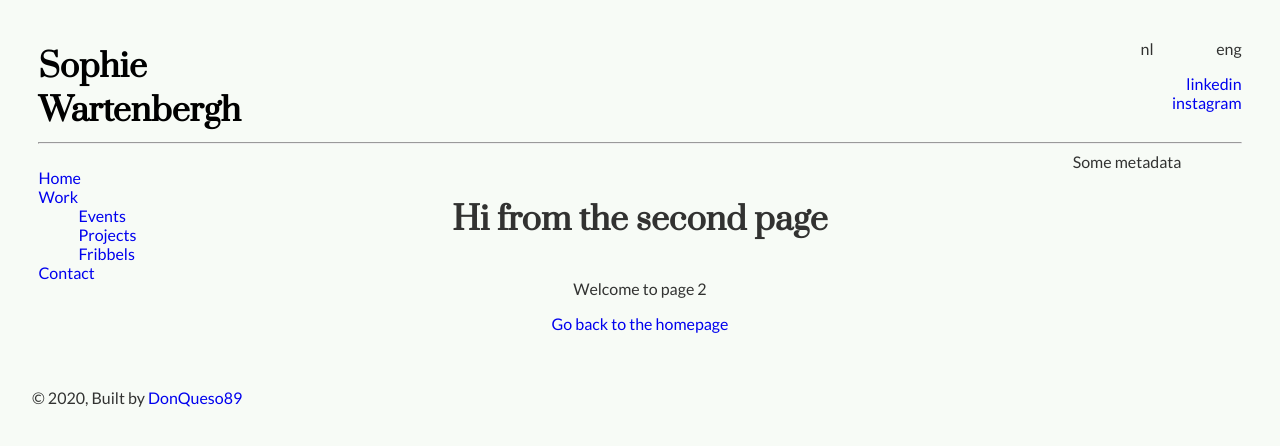
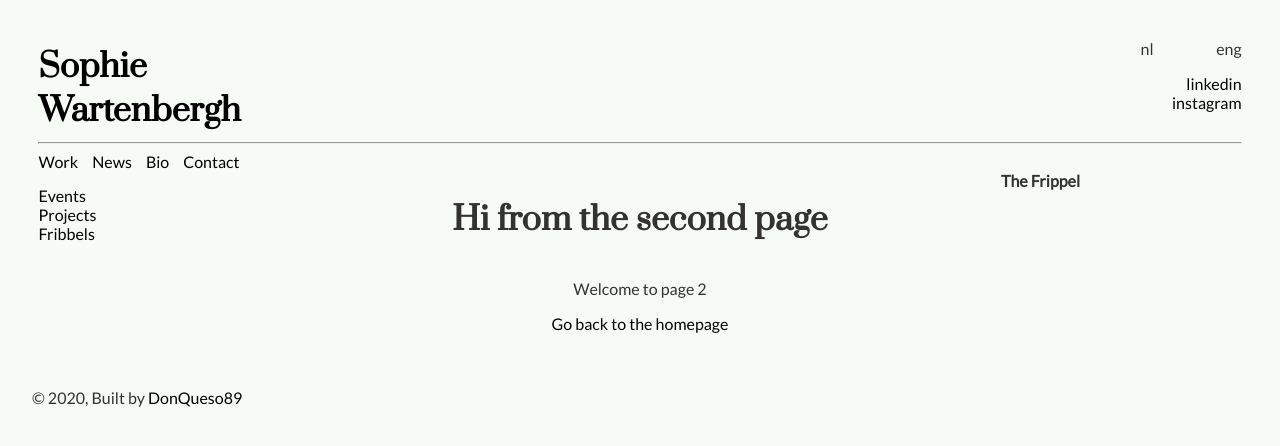
Before and after one commit to DonQueso89/sophiewartenbergh.nl, a Gatsby site: page /page-2 in a window 1280 px wide. Both pictures are taken after a click on the link "Work". Built offline with nearby package versions, Linux system fonts and the light colour scheme; Gatsby itself is replaced by a stand-in of ours.

Commit message:
revamp menu. Metadata aligment

```diff
--- a/src/components/NavMenu.js
+++ b/src/components/NavMenu.js
@@ -1,15 +1,20 @@
 import React, { useState } from "react"
 import { Link } from "gatsby"
 
-const SubMenu = ({ title, children }) => {
+const SubMenu = ({ title, className, children }) => {
   const [isOpen, setOpen] = useState(false)
   return (
     <li>
-      <a href="#" onClick={() => setOpen(o => !o)}>{title}</a>
-      {isOpen &&
-      <ul type="none">
-        {children.map(child => <li>{child}</li>)}
-      </ul>}
+      <a href="#" onClick={() => setOpen(o => !o)}>
+        {title}
+      </a>
+      {isOpen && (
+        <ul type="none" className={className}>
+          {children.map(child => (
+            <li>{child}</li>
+          ))}
+        </ul>
+      )}
     </li>
   )
 }
@@ -18,21 +23,24 @@ const NavMenu = () => {
   return (
     <nav className="side-menu">
       <ul type="none">
-        <li>
-          <Link to="/">Home</Link>
-        </li>
-            <SubMenu title={"Work"}>
+        <SubMenu title={"Work"} className={"outer-menu"}>
           <a href="#">Events</a>
-              <SubMenu title={"Projects"}>
+          <SubMenu title={"Projects"} className={"sub-menu"}>
             <a href="#">KRemmKRemm</a>
             <a href="#">Graumie?</a>
           </SubMenu>
-            <SubMenu title={"Fribbels"} >
+          <SubMenu title={"Fribbels"} className={"sub-menu"}>
             <a href="#">Gribben</a>
             <a href="#">Schlaam</a>
             <a href="#">Krebbels</a>
           </SubMenu>
         </SubMenu>
+        <li>
+          <a href="#">News</a>
+        </li>
+        <li>
+          <a href="#">Bio</a>
+        </li>
         <li>
           <a href="#">Contact</a>
         </li>
--- a/src/components/header.js
+++ b/src/components/header.js
@@ -4,12 +4,19 @@ import React from "react"
 import NavMenu from "./NavMenu"
 
 const Metadata = () => {
-  return <div className="right-column">Some metadata</div>
+  return <div className="right-column">
+    <div className="metadata-item">
+      <p style={{fontWeight: "bold"}}>The Frippel</p>
+    </div>
+
+  </div>
 }
 
 const Social = () => {
   return (
-    <div style={{display: "flex", flexDirection: "column", textAlign: "right"}}>
+    <div
+      style={{ display: "flex", flexDirection: "column", textAlign: "right" }}
+    >
       <a
         className="regular-link"
         href="https://www.linkedin.com/in/sophie-wartenbergh/"
@@ -39,7 +46,7 @@ const LanguageSelector = () => {
         justifyContent: "flex-end",
       }}
     >
-      <p style={{marginRight: "25%"}}>nl</p>
+      <p style={{ marginRight: "25%" }}>nl</p>
       <p>eng</p>
     </div>
   )
@@ -68,7 +75,7 @@ const Header = ({ siteTitle }) => (
           justifyContent: "space-between",
         }}
       >
-        <h1 style={{marginBottom:1 }}>
+        <h1 style={{ marginBottom: 1 }}>
           <Link
             to="/"
             style={{
@@ -84,17 +91,13 @@ const Header = ({ siteTitle }) => (
         </h1>
         <div style={{ flex: 3 }} />
         <div style={{ flex: 1 }}>
-          <LanguageSelector/>
+          <LanguageSelector />
           <Social />
         </div>
       </div>
       <hr />
-      <div className="column-wrapper">
-        <NavMenu />
-      </div>
-      <div className="column-wrapper">
+      <NavMenu />
       <Metadata />
-      </div>
     </div>
   </header>
 )
--- a/src/components/layout.css
+++ b/src/components/layout.css
@@ -51,16 +51,11 @@ body {
   justify-content: flex-start;
 }
 
-.column-wrapper {
-  position: relative;
-  display: flex;
-  justify-content: flex-start;
-  flex-direction: row;
-}
-
 .right-column {
   position: absolute;
-  right: 5%;
+  right: 3%;  /* (100 - main-wrapper-max-width) / 2 */
+  bottom: -15px; /*secondary font-size + 1*/
+  width: 18.8%; /* main-wrapper max-width * 1/5 */
 }
 
 .side-menu {
@@ -69,14 +64,45 @@ body {
   flex: 1;
 }
 
+.outer-menu {
+  left: 0;
+  position: absolute;
+  padding-left: 0;
+  padding-top: 15px;  /*secondary font-size + 1*/
+}
+
+.sub-menu {
+  display: inline-table;
+}
+
 .side-menu > ul {
   padding: 0;
+  margin-top: 0;
+  left: 0;
+}
+
+.side-menu > ul > li {
+  display: inline;
+  padding-right: 14px;
 }
 
 .regular-link {
   text-decoration: none;
 }
 
+.active-link {
+  font-weight: bold;
+}
+
 a {
   text-decoration: none;
+  color: black;
 }
+
+a:hover {
+  font-weight: bolder;
+}
+
+.metadata-item > p {
+  margin-bottom: 0;
+}
```
Lines whose indentation alone changed are shown as unchanged.
